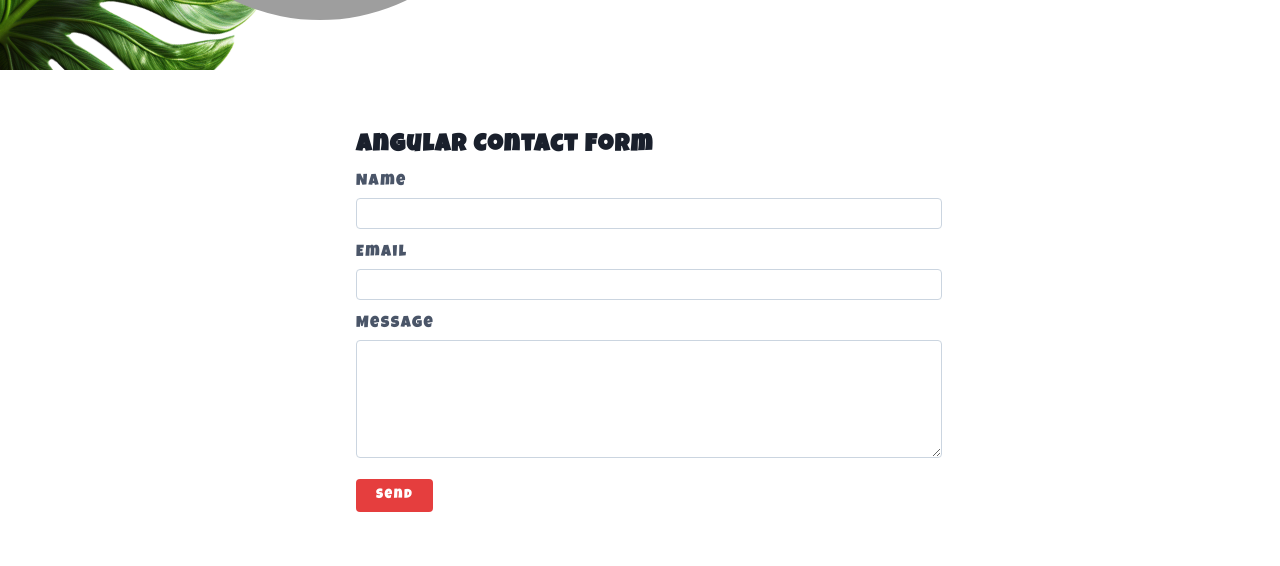
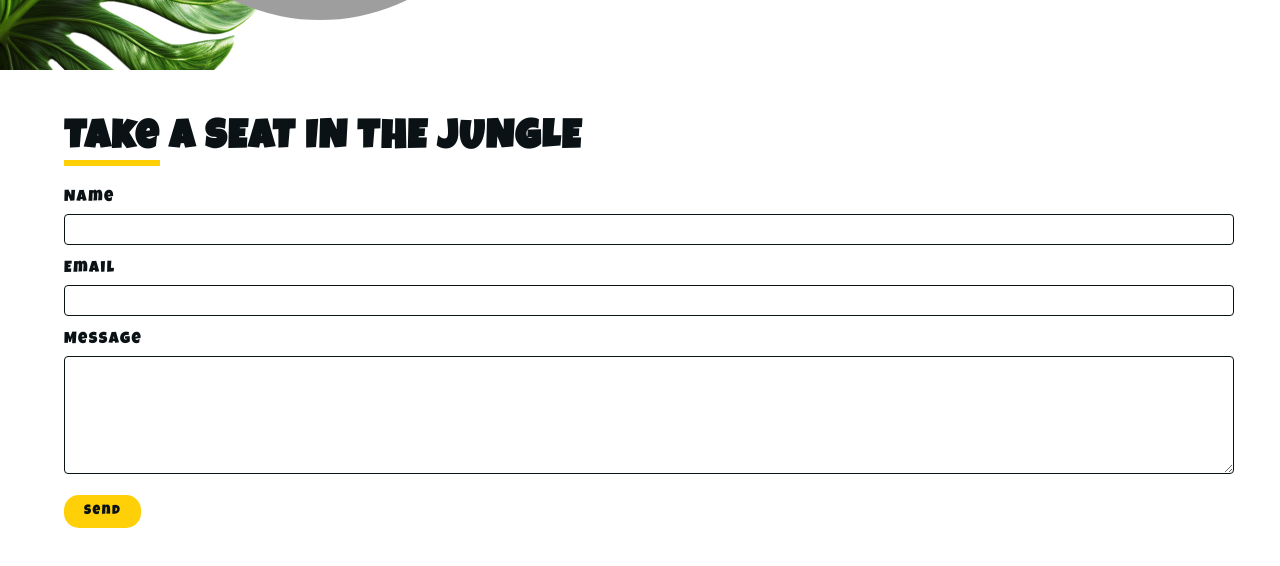
Before and after one commit to noahbenz/junglebar-app, an Angular app in the folder junglebar/: page / in a window 1280 px wide. Shown: the part 1230-1796 px from the top of the page. Before the commit the page ends 1774 px from the top, so only its background shows below. Built offline with nearby package versions, Linux system fonts and the light colour scheme; grey boxes are pictures that could not be loaded.

Commit message:
wip: contact form design

```diff
--- a/junglebar/src/app/components/about-us/about-us.component.scss
+++ b/junglebar/src/app/components/about-us/about-us.component.scss
@@ -36,10 +36,6 @@
     h3 {
         margin-top: 50px;
         display: inline-block;
-    }
-
-    .highlight {
-        border-bottom: 6px solid var(--yellow);
     }
 
     .highlighted-features {
--- a/junglebar/src/app/components/booking-form/booking-form.component.html
+++ b/junglebar/src/app/components/booking-form/booking-form.component.html
@@ -1,7 +1,7 @@
 <section class="form-section">
   <div class="form-container">
     <form [formGroup]="form" (ngSubmit)="send()" class="contact-form">
-      <h1 class="form-title">Angular Contact Form</h1>
+      <h3 class="form-title"><span>Take</span> A SEAT IN THE JUNGLE</h3>
       <div class="form-group">
         <label for="name">Name</label>
         <input formControlName="name" type="text" id="name" name="name" />
--- a/junglebar/src/app/components/booking-form/booking-form.component.scss
+++ b/junglebar/src/app/components/booking-form/booking-form.component.scss
@@ -1,24 +1,21 @@
 .form-section {
-  color: #4a5568;
+  color: var(--black);
 }
 
 .form-container {
-  max-width: 600px;
+  max-width: 90%;
   margin: 0 auto;
-  padding: 16px;
 }
 
 .contact-form {
   background-color: #fff;
-  padding: 16px;
-  margin-top: 32px;
-  border-radius: 8px;
+  margin-top: 50px;
+  margin-bottom: 50px;
 }
 
 .form-title {
-  color: #1a202c;
-  font-size: 24px;
-  margin-bottom: 16px;
+  color: var(--black);
+  margin-bottom: 30px;
 }
 
 .form-group {
@@ -28,14 +25,14 @@
 .form-group label {
   display: block;
   margin-bottom: 8px;
-  color: #4a5568;
+  color: var(--black);
 }
 
 .form-group input,
 .form-group textarea {
   width: 100%;
   padding: 8px;
-  border: 1px solid #cbd5e0;
+  border: 1px solid var(--black);
   border-radius: 4px;
 }
 
@@ -43,16 +40,18 @@
   height: 100px;
   resize: vertical;
 }
-
 .submit-button {
-  background-color: #e53e3e;
-  color: #fff;
+  background-color: var(--yellow);
+  color: var(--black);
   padding: 10px 20px;
   border: none;
-  border-radius: 4px;
+  border-radius: 15px;
   cursor: pointer;
+  transition: transform 0.3s ease;
+
+  &:hover {
+      transform: scale(1.05);
+      cursor: pointer;
+      transition: 0.3s;
+  }
 }
-
-.submit-button:hover {
-  background-color: #c53030;
-}
--- a/junglebar/src/styles.scss
+++ b/junglebar/src/styles.scss
@@ -54,6 +54,10 @@ h3 {
 p {
     font-size: 20px;
     columns: var(--black);
+}
+
+span {
+    border-bottom: 6px solid var(--yellow) !important;
 }
 
 @media (max-width: 1150px) {
```
